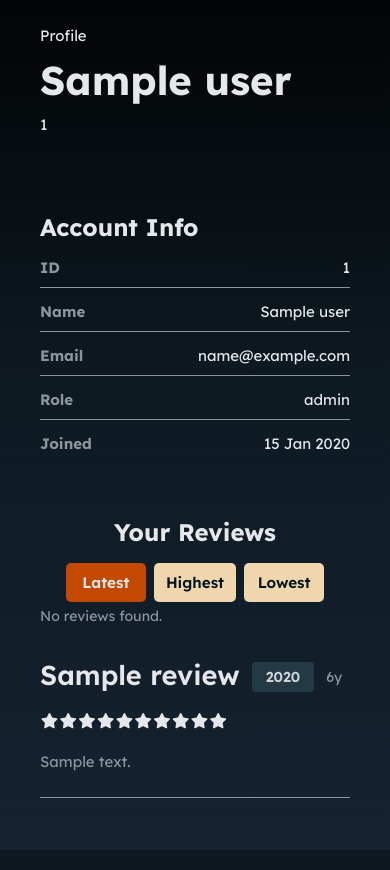
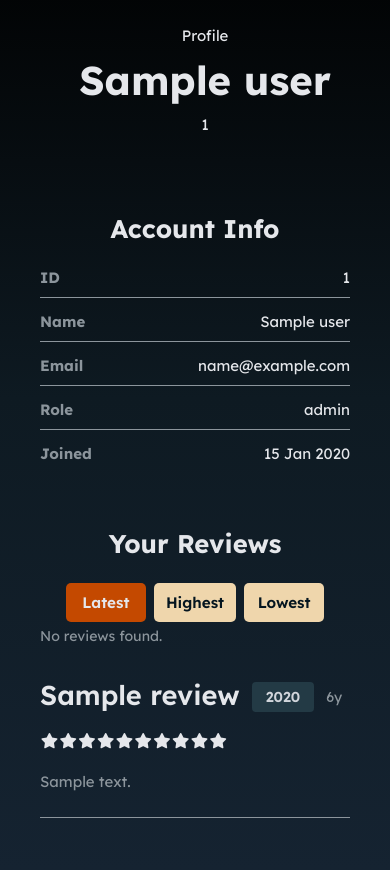
Before and after one commit to aliffkhuzairi/flask_movie_review_v2, a Flask app: page /user/1 in a window 390 px wide. Shown: the part 74-944 px from the top of the page. Run offline with Flask 3, Linux system fonts and the light colour scheme; the visitor is signed in with stand-in values (Sample User, id 1); a database or web service that is not in the repository returns one stand-in record (values such as "Sample title"); data that the repository does not hold is empty; some libraries are stand-ins or nearby versions; some web fonts are replaced.

Commit message:
feat: add admin movie edit and reorganize section card layout

```diff
--- a/static/style.css
+++ b/static/style.css
@@ -80,14 +80,13 @@ body {
     text-align: right;
 }
 
-.info-card h2,
-.review-form-card h2,
-.reviews-card h2,
-.profile-edit-card h2,
-.user-list-card h2,
-.add-update-header h2{
-    margin-bottom: 16px;
-    font-size: 1.5rem;
+.section-card h2 {
+    margin-bottom: 24px;
+    font-size: 1.6rem;
+}
+
+.admin-card h2 {
+    margin-bottom: 5px;
 }
 
 /* =============== FLASH MESSAGES =============== */
@@ -374,10 +376,8 @@ header.sticky .brand:hover{
     padding: 24px 16px 40px;
 }
 
-.card {
-    border-radius: 14px;
+.section-card {
     padding: 20px;
-    margin-bottom: 24px;
 }
 
 #movies,
@@ -1190,16 +1165,25 @@ header.sticky .brand:hover{
         gap: 8px;
     }
 
+    .profile-hero {
+        justify-content: center;
+    }
+
+    .profile-hero,
     .section-head h1,
     .section-head p,
     .result-summary,
     .reviews-list .result-summary,
-    .detail-head h2 {
+    .section-card h2,
+    .movie-title,
+    .admin-panel {
         text-align: center;
     }
 
-    .detail-head {
-        justify-content: center;
+    .detail-head,
+    .home-review-feed .review-card-top,
+    .home-review-feed .review-rating {
+        display: flex;
     }
 
     .movie-card {
--- a/templates/user_info.html
+++ b/templates/user_info.html
@@ -31,7 +31,7 @@
     <main class="page-container">
 
         <!-- PROFILE HERO -->
-        <section class="profile-hero card">
+        <section class="profile-hero">
             <div class="profile-main">
 
                 <!-- PROFILE DIV -->
@@ -84,7 +84,7 @@
             <div class="profile-left-column">
 
                 <!-- ACCOUNT INFO -->
-                <div class="card info-card">
+                <div class="section-card info-card">
                     <h2>Account Info</h2>
                     <div class="info-list">
                         <div class="info-item">
@@ -126,7 +126,7 @@
 
                 <!-- EDIT PROFILE (SELF ONLY) -->
                 {% if is_self %}
-                <div class="card profile-edit-card">
+                <div class="section-card profile-edit-card">
                     <h2>Edit Profile</h2>
 
                      <div class="flash-container">
@@ -159,7 +159,7 @@
                 {% if is_self and not is_current_user_admin %}
 
                     <!--  FOLLOWED USERS  -->
-                    <div class="card user-list-card">
+                    <div class="section-card user-list-card">
                         <h2>Followed Users
                             {% if followed_count > 0 %}
                             <span>({{ followed_count }})</span>
@@ -197,7 +197,7 @@
 
                     <!--  MUTED USERS  -->
                     {% if is_self %}
-                    <div class="card list-card">
+                    <div class="section-card user-list-card">
                         <h2>Muted Users
                             {% if muted_count > 0 %}
                             <span>({{ muted_count }})</span>
@@ -236,7 +236,7 @@
                 <!-- IF CURRENT USER IS ADMIN -->
                 {% if is_self and is_current_user_admin %}
 
-                    <div class="card admin-card">
+                    <div class="section-card admin-card">
                         <h2>Admin Panel</h2>
                         <p class="small-text admin-panel">Add a new movie to the platform.</p>
 
@@ -286,7 +286,7 @@
             <div class="profile-right-column">
 
                 <!-- USER'S REVIEWS -->
-                <div class="card reviews-card">
+                <div class="section-card reviews-card">
                     <div class="detail-head" id="reviews">
                         <h2>Your Reviews</h2>
                         <div class="button-row sort">
@@ -366,7 +366,7 @@
                     <div class="pagination">
                         {% if page > 1 %}
                             <a class="page-nav"
-                               href="{{ url_for('user.user_detail', user_id=user_info[0], page=page-1) }}">
+                               href="{{ url_for('user.user_detail', user_id=user_info[0], page=page-1) }}#reviews">
                                 <i class="fa-solid fa-chevron-left"></i>
                             </a>
                         {% endif %}
@@ -376,7 +376,7 @@
                                 <p class="ellipsis">...</p>
                             {% else %}
                                 <a class="page-num {% if p == page %}active{% endif %}"
-                                   href="{{ url_for('user.user_detail', user_id=user_info[0], page=p) }}">
+                                   href="{{ url_for('user.user_detail', user_id=user_info[0], page=p) }}#reviews">
                                     {{ p }}
                                 </a>
                             {% endif %}
@@ -384,7 +384,7 @@
 
                         {% if page < total_pages %}
                             <a class="page-nav"
-                               href="{{ url_for('user.user_detail', user_id=user_info[0], page=page+1) }}" >
+                               href="{{ url_for('user.user_detail', user_id=user_info[0], page=page+1) }}#reviews" >
                                 <i class="fa-solid fa-chevron-right"></i>
                             </a>
                         {% endif %}
```
Also changed, not shown: other parts of static/style.css (+9 -53 lines), routes/movie_routes.py (+38 -1 lines), templates/movie.html (+58 -4 lines).
